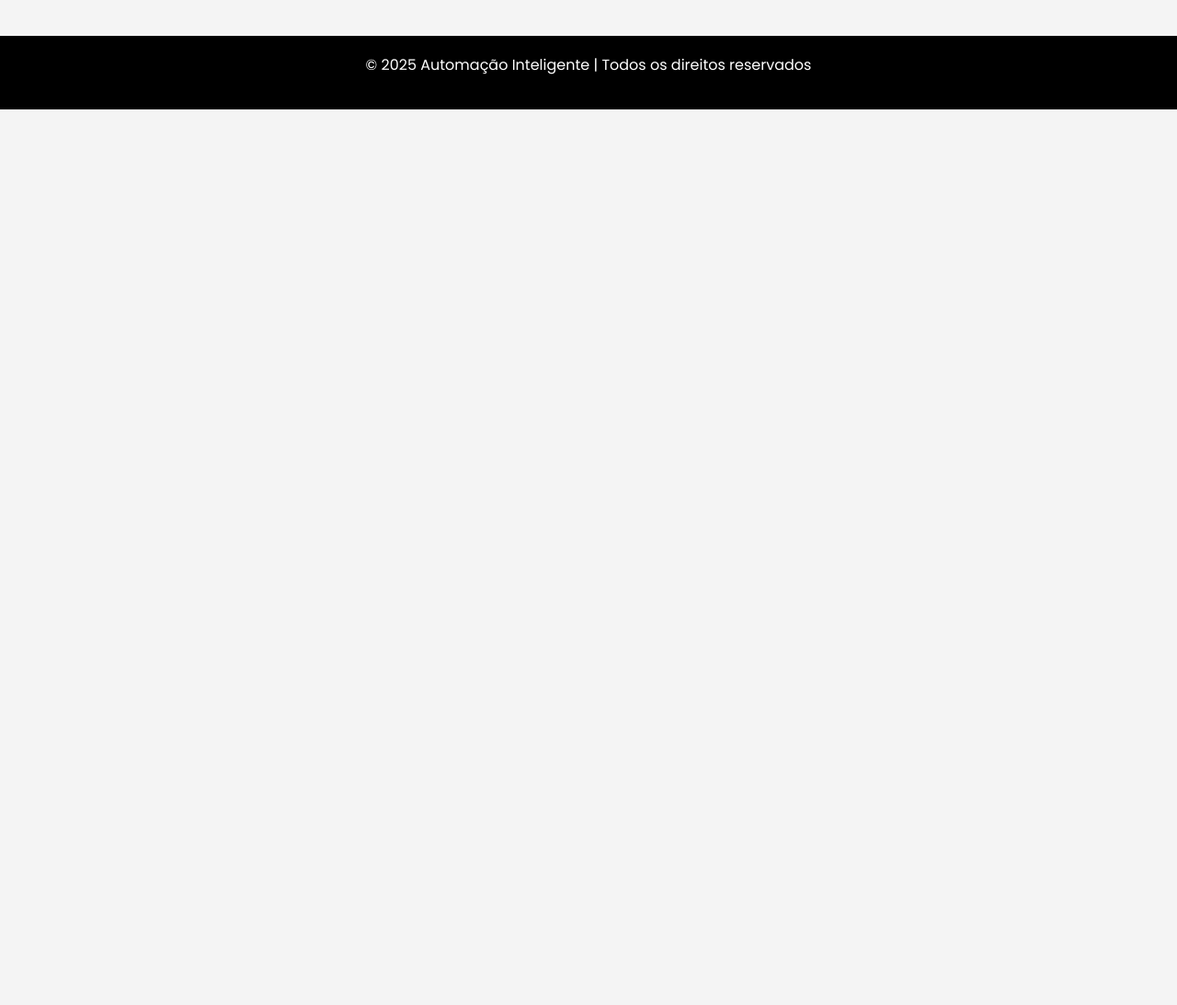
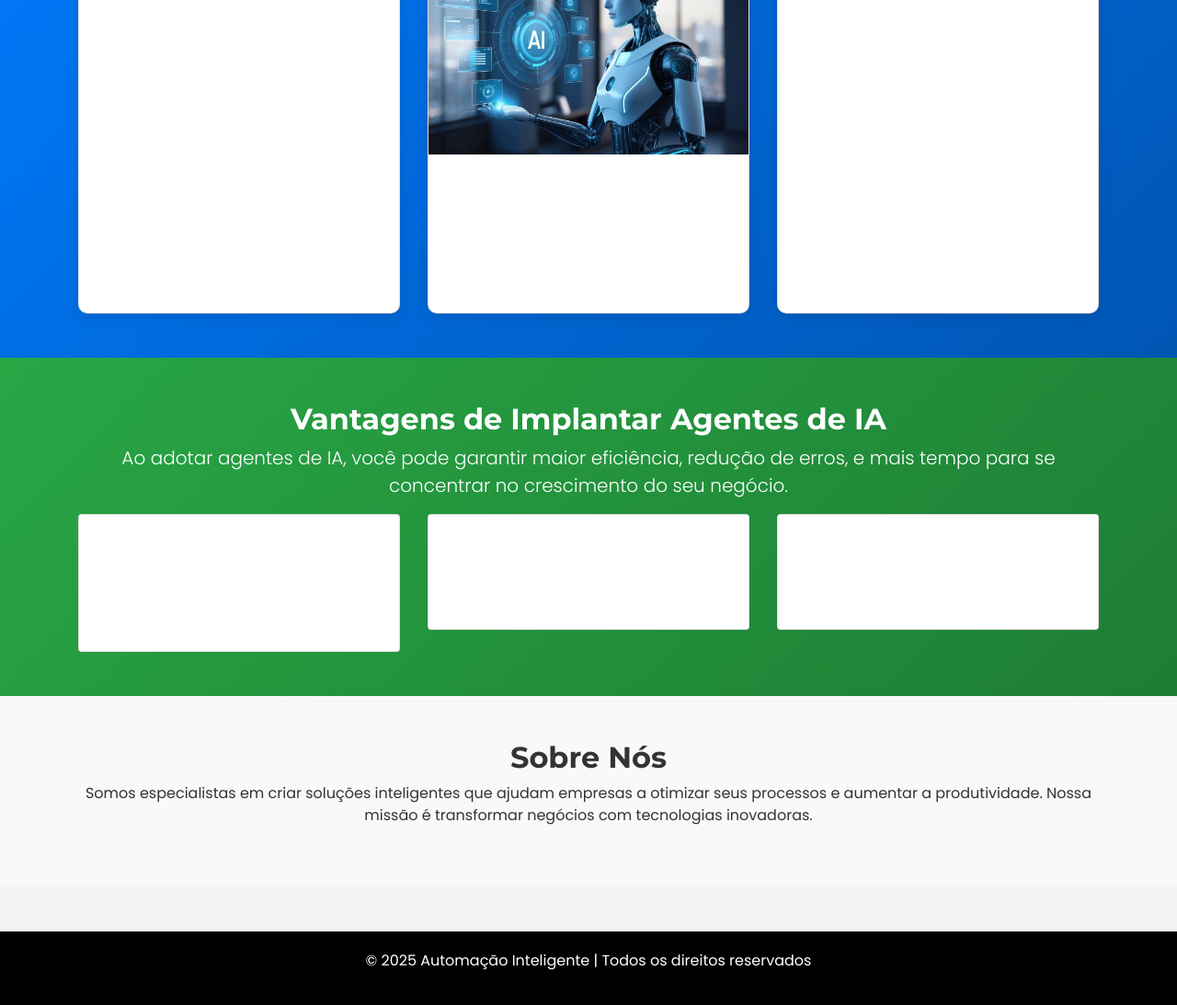
Before and after one commit to automatizaia/automatiza, a plain HTML site: page index.html in a window 1280 px wide. Shown: the part 1774-2867 px from the top of the page at 92% size. Before the commit the page ends 1893 px from the top, so only its background shows below. Drawn offline with nearby package versions, Linux system fonts and the light colour scheme.

Commit message:
Update index.html

```diff
--- a/index.html
+++ b/index.html
@@ -57,7 +57,7 @@
         }
         .header-image {
             width: 100%;
-            height: 400px;
+            height: 100vh;
             object-fit: cover;
             filter: brightness(0.6);
         }
@@ -294,6 +294,48 @@
     </div>
 </section>
 
+<!-- Seção de Vantagens -->
+<section id="vantagens-beneficios" class="bg-green py-5 text-center text-white">
+    <div class="container">
+        <h2>Vantagens de Implantar Agentes de IA</h2>
+        <p class="lead">Ao adotar agentes de IA, você pode garantir maior eficiência, redução de erros, e mais tempo para se concentrar no crescimento do seu negócio.</p>
+        <div class="row">
+            <div class="col-md-4">
+                <div class="card text-center">
+                    <div class="card-body">
+                        <h5 class="card-title">Eficiência</h5>
+                        <p class="card-text">Automatize processos repetitivos e aumente a produtividade da sua equipe.</p>
+                    </div>
+                </div>
+            </div>
+            <div class="col-md-4">
+                <div class="card text-center">
+                    <div class="card-body">
+                        <h5 class="card-title">Precisão</h5>
+                        <p class="card-text">Reduza erros humanos e garanta resultados consistentes.</p>
+                    </div>
+                </div>
+            </div>
+            <div class="col-md-4">
+                <div class="card text-center">
+                    <div class="card-body">
+                        <h5 class="card-title">Escalabilidade</h5>
+                        <p class="card-text">Expanda suas operações sem precisar aumentar a equipe.</p>
+                    </div>
+                </div>
+            </div>
+        </div>
+    </div>
+</section>
+
+<!-- Seção Sobre Nós -->
+<section id="sobre-nos" class="bg-gray py-5">
+    <div class="container">
+        <h2 class="text-center">Sobre Nós</h2>
+        <p class="text-center">Somos especialistas em criar soluções inteligentes que ajudam empresas a otimizar seus processos e aumentar a produtividade. Nossa missão é transformar negócios com tecnologias inovadoras.</p>
+    </div>
+</section>
+
 <!-- WhatsApp Button -->
 <a href="https://wa.me/65992668330" class="whatsapp-btn" target="_blank">
     <i class="fab fa-whatsapp"></i>
```
